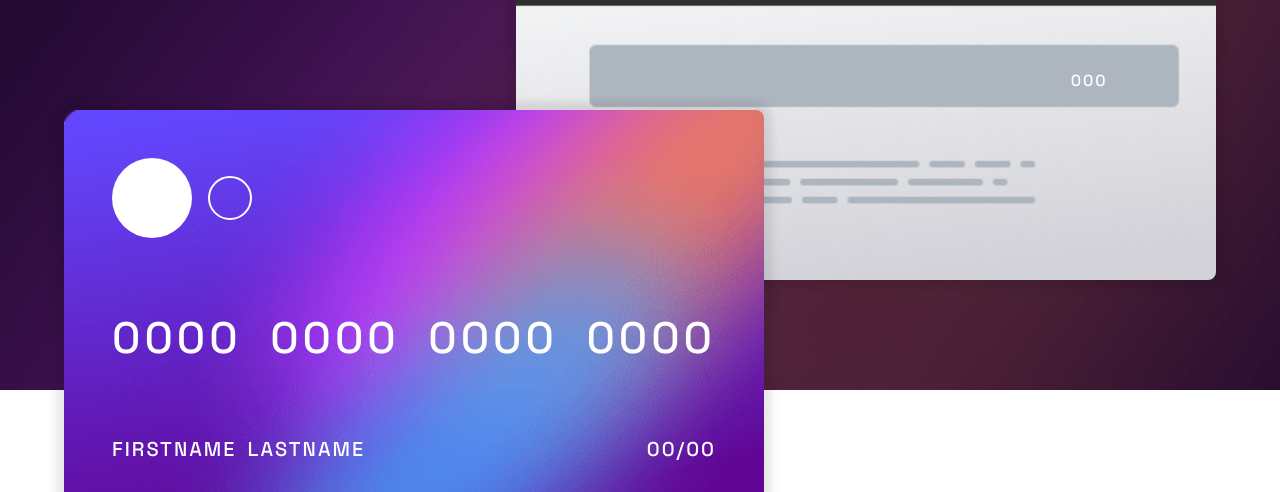
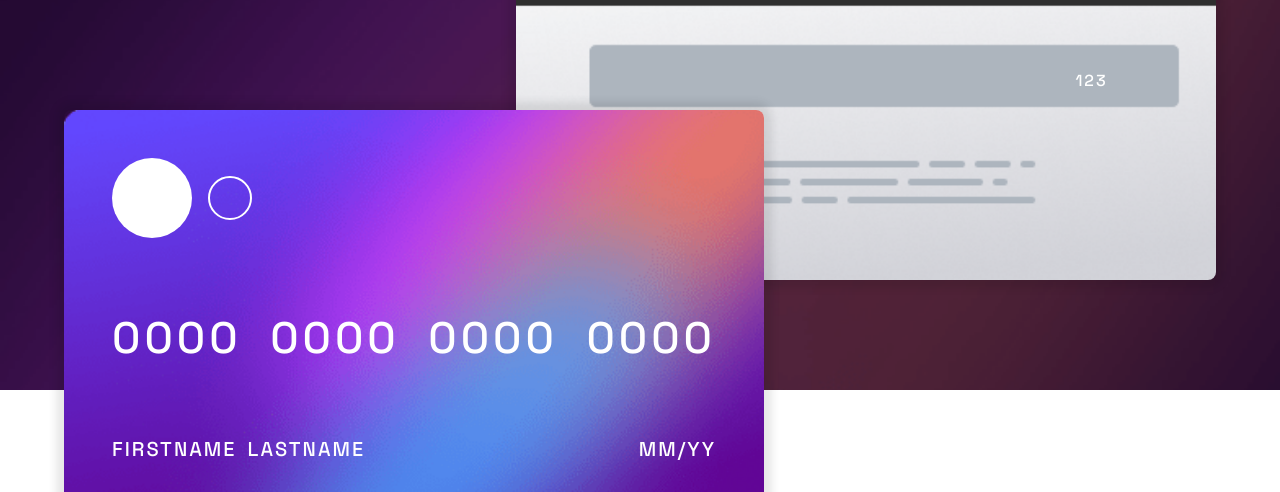
Before and after one commit to Krisna07/interactivecardform, a React (Create React App) app: page / in a window 1280 px wide. Shown: the part 210-702 px from the top of the page. Built offline with nearby package versions, Linux system fonts and the light colour scheme.

Commit message:
card details update

```diff
--- a/src/Components/Card.tsx
+++ b/src/Components/Card.tsx
@@ -1,8 +1,16 @@
-import React, { useState } from "react";
+import React, { useEffect, useState } from "react";
 import "./Card.css";
 
-const Card = () => {
-  const [cardName, setCardname] = useState("Firstname Lastname");
+const Card = ({ cardDetails }: any) => {
+  const cardName = !cardDetails.cardname
+    ? "Firstname Lastname"
+    : cardDetails.cardname;
+
+  console.log(cardDetails);
+  const cardNum = cardDetails.cardnumber
+    ? cardDetails.cardnumber.match(/.{1,4}/g) || []
+    : "0000000000000000".match(/.{1,4}/g) || [];
+
   return (
     <div className="card cardFront">
       <div className="cardTop">
@@ -11,14 +19,20 @@ const Card = () => {
       </div>
       <div className="cardBottom">
         <div className="cardNumberContainer">
-          <span className="cardNumber">0000</span>
-          <span className="cardNumber">0000</span>
-          <span className="cardNumber">0000</span>
-          <span className="cardNumber">0000</span>
+          {cardNum.map((num: string, x: any) => (
+            <span className="cardNumber" key={x}>
+              {num}
+            </span>
+          ))}
         </div>
         <div className="card-name-expiry">
           <div className="cardname">{cardName.toLocaleUpperCase()}</div>
-          <div className="expiry">00/00</div>
+          <div className="expiry">
+            {!cardDetails.expiryDate.month
+              ? "MM"
+              : cardDetails.expiryDate.month}
+            /{cardDetails.expiryDate.year ? cardDetails.expiryDate.year : "YY"}
+          </div>
         </div>
       </div>
     </div>
--- a/src/Components/Cardback.tsx
+++ b/src/Components/Cardback.tsx
@@ -1,9 +1,11 @@
 import React from "react";
-
-const Cardback = () => {
+interface cvv {
+  cvv: string;
+}
+const Cardback = ({ cvv }: cvv) => {
   return (
     <div className="cardBack card">
-      <div className="cvv">000</div>
+      <div className="cvv">{cvv ? cvv : "123"}</div>
     </div>
   );
 };
```
